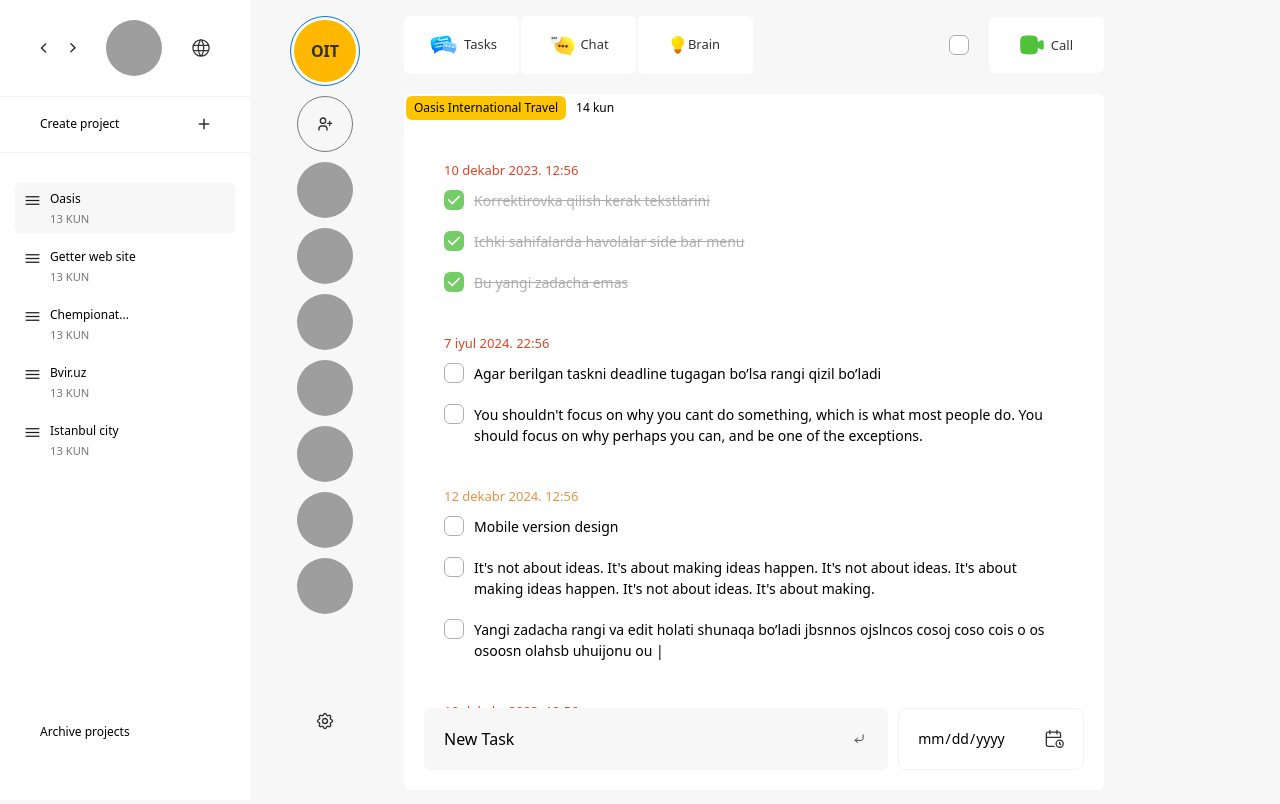
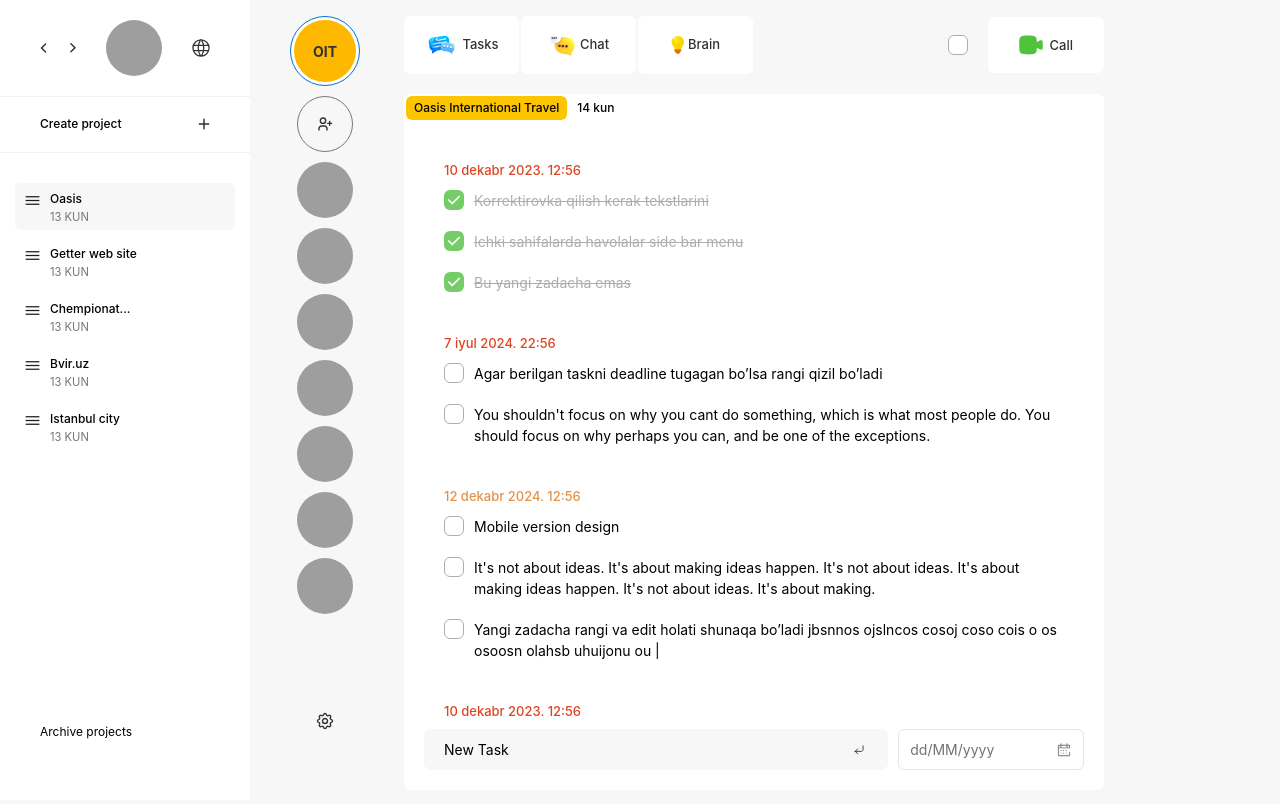
Before and after one commit to ammoriddin/get-pro, a React (Vite) app: page /tasks/project/1 in a window 1280 px wide. Built offline with nearby package versions, Linux system fonts and the light colour scheme; grey boxes are pictures that could not be loaded.

Commit message:
CREATE: Date-Picker

```diff
--- a/package.json
+++ b/package.json
@@ -10,18 +10,23 @@
     "preview": "vite preview"
   },
   "dependencies": {
+    "@emotion/react": "^11.11.4",
+    "@emotion/styled": "^11.11.5",
     "@fortawesome/fontawesome-svg-core": "^6.5.2",
     "@fortawesome/free-brands-svg-icons": "^6.5.2",
     "@fortawesome/free-regular-svg-icons": "^6.5.2",
     "@fortawesome/free-solid-svg-icons": "^6.5.2",
     "@fortawesome/react-fontawesome": "^0.2.2",
+    "@mui/material": "^5.16.0",
     "date-fns": "^3.6.0",
     "font-awesome": "^4.7.0",
     "react": "^18.3.1",
     "react-beautiful-dnd": "^13.1.1",
+    "react-datepicker": "^7.3.0",
     "react-dom": "^18.3.1",
     "react-router-dom": "^6.24.1",
     "react-toastify": "^10.0.5",
+    "rsuite": "^5.65.1",
     "tsconfig-paths": "^4.2.0",
     "vite-tsconfig-paths": "^4.3.2"
   },
--- /dev/null
+++ b/src/components/date-picker/inde.jsx
@@ -0,0 +1,11 @@
+import React from 'react'
+
+const DatePicker = () => {
+  return (
+    <div>
+
+    </div>
+  )
+}
+
+export default DatePicker
--- a/src/components/tasks/right/right.jsx
+++ b/src/components/tasks/right/right.jsx
@@ -8,6 +8,8 @@ import replay from '@assets/icons/replay.svg'
 import { useTab } from '@hooks/useTab/useTab'
 import Task from '../tabs/task-tab'
 import Chat from '../tabs/chat-tab'
+import { DatePicker } from 'rsuite'
+import "rsuite/dist/rsuite.css";
 
 export default function Right() {
     const [isChecked, setIsChecked] = useState(false)
@@ -163,7 +165,7 @@ export default function Right() {
 
             {/* Main Content */}
 
-            <section className='bg-white relative h-[87vh] rounded-[7px] pt-[2px] pb-[20px] w-[700px] 2xl:w-[70%]'>
+            <section className='bg-white relative h-[87vh] rounded-[7px] pt-[2px] pb-[30px] w-[700px] 2xl:w-[70%]'>
 
                 {
                     value === "default"  &&
@@ -183,16 +185,15 @@ export default function Right() {
                 {/* Add Task Section */}
                 <div className='w-full bg-white z-30 px-[20px] absolute bottom-[20px] flex items-stretch gap-[10px]'>
                     <div className='w-[75%] relative'>
-                        <input type="text" placeholder='New Task' className='w-full h-full p-5 bg-primaryGray rounded-[7px] placeholder:text-black' />
+                        <input type="text" placeholder='New Task' className='w-full h-full py-[12px] px-[20px] bg-primaryGray rounded-[7px] placeholder:text-black' />
                         <div className='w-[10px] cursor-pointer absolute right-[24px] top-[50%] translate-y-[-50%]'>
                             <img className='w-full' src={replay} alt="replay" />
                         </div>
                     </div>
 
                     <div className="relative w-[30%]">
-                        <input id="datepicker-actions" datepicker datepickerButtons datepickerAutoselectToday type="date" className="bg-white outline-none border h-full border-primaryBorder text-sm rounded-lg block w-full px-[18px] placeholder-gray-400 focus:ring-blue-500 focus:border-blue-500" placeholder="Select date" />
+                        <DatePicker className='h-full custom-datepicker' />
                     </div>
-
                 </div>
             </section>
         </div>
--- a/src/components/tasks/tabs/chat-tab/index.jsx
+++ b/src/components/tasks/tabs/chat-tab/index.jsx
@@ -116,7 +116,7 @@ export default function Chat() {
                                             {/* Message Edit section */}
                                             <div className='flex items-start'>
                                                 <div className='flex items-stretch gap-[2px]'>
-                                                    <button className='flex items-center rounded-xl py-[4.5px] px-[7px] gap-[5.67px] bg-white'>
+                                                    <button className='flex items-center rounded-[9px] py-[4.5px] px-[7px] gap-[5.67px] bg-white'>
                                                         <img className='w-[10px]' src={replayIcon} alt="Replay Icon" />
                                                         <span className='text-[0.75rem] 2xl:text-[0.8rem] font-[400] leading-[auto]'>Replay</span>
                                                     </button>
--- a/src/components/tasks/tabs/task-tab/index.jsx
+++ b/src/components/tasks/tabs/task-tab/index.jsx
@@ -5,6 +5,7 @@ import React, { useState } from 'react'
 
 export default function Task({tasks}) {
   return (
+    <>
         <div className='h-full overflow-auto'>
             {/* Task Name */}
             <div className='flex gap-[10px] sticky top-0 bg-white z-30 items-center px-[2px] mb-[40px]'>
@@ -40,5 +41,6 @@ export default function Task({tasks}) {
                 }
             </div>
         </div>
+    </>
   )
 }
--- a/src/index.css
+++ b/src/index.css
@@ -33,3 +33,18 @@ input[type="date"]::-webkit-calendar-picker-indicator {
     width: 16px;
     height: 16px;
 }
+
+.rs-picker-input-group {
+    height: 100%;
+}
+
+.rs-anim-fade {
+    top: 60% !important;
+    left: 70rem !important;
+}
+
+@media screen and (min-width: 1770px) {
+    .rs-anim-fade {
+      left: 70% !important;
+    }
+  }
```
Also changed, not shown: 1 other file (tests, documents, lock files or other folders). Lines whose indentation alone changed are shown as unchanged.
